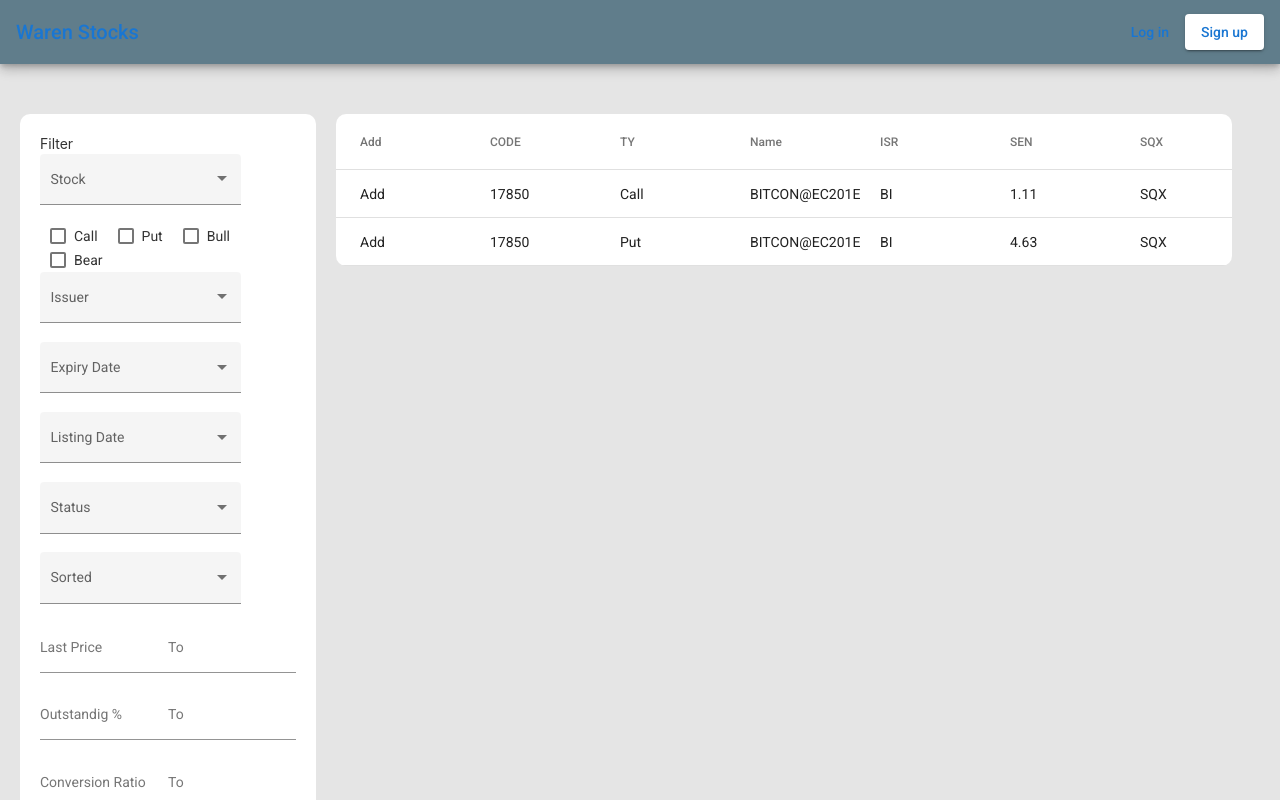
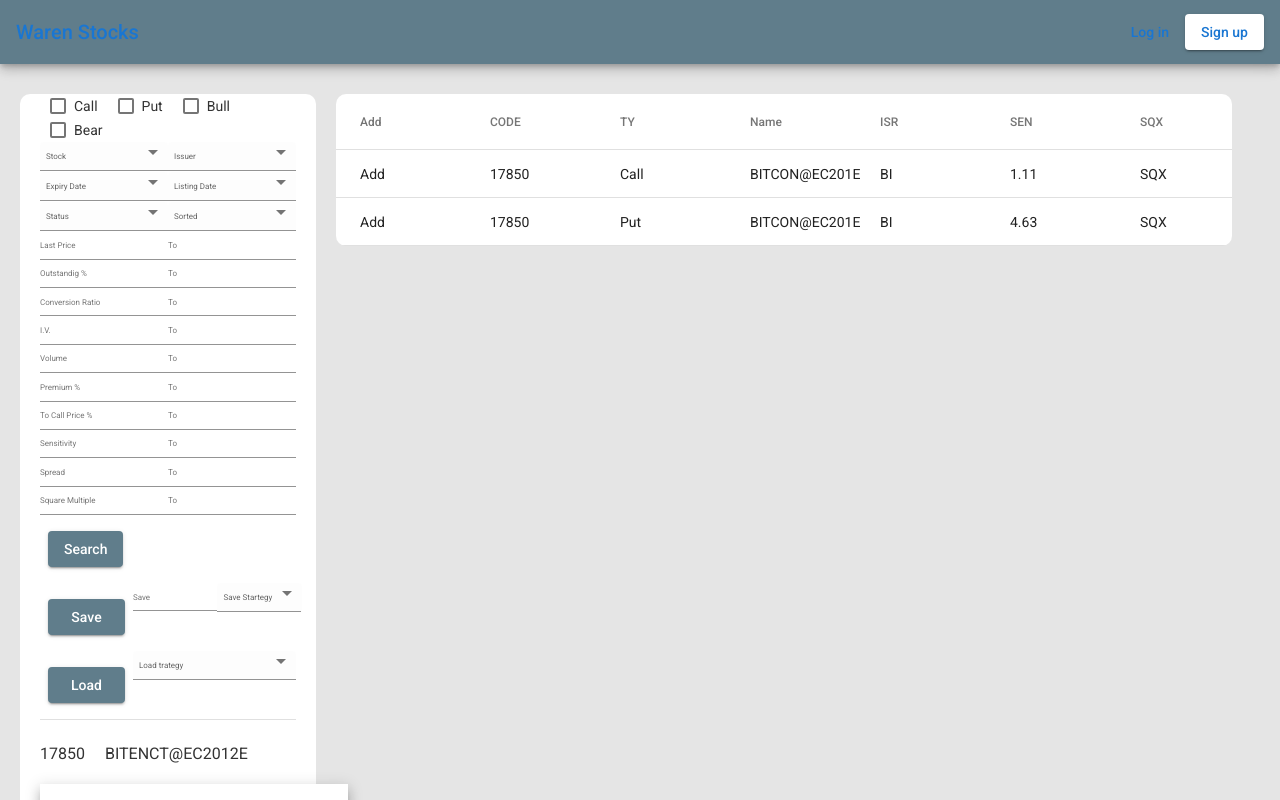
Before and after one commit to hakhan88/Stocks-Trading-Portal, an Angular app: page /stockDetails in a window 1280 px wide. Shown: the top 800 px of the page. Built offline with nearby package versions, Linux system fonts and the light colour scheme.

Commit message:
styling update to fix the filter in one page

```diff
--- a/src/app/components/stockDetails/stockDetails.component.html
+++ b/src/app/components/stockDetails/stockDetails.component.html
@@ -1,39 +1,38 @@
 <div class="main-wrapper" fxLayout="row" fxLayoutAlign="start ">
     <div [ngClass]="'filter-container'">
-        Filter
+
         <div class="vertical-form-field">
-            <div>
+            <section class="example-section">
+                <mat-checkbox class="example-margin"
+                              [(ngModel)]="checked">Call</mat-checkbox>
+                <mat-checkbox class="example-margin"
+                              [(ngModel)]="indeterminate">Put</mat-checkbox>
+                <mat-checkbox class="example-margin"
+                              [(ngModel)]="indeterminate2">Bull</mat-checkbox>
+                <mat-checkbox class="example-margin"
+                              [(ngModel)]="indeterminate3">Bear</mat-checkbox>
+            </section>
+        </div>
+
+        <div class="vertical-form-field" fxLayout="row">
             <mat-form-field appearance="fill" [ngClass]="'option-dropdown-styling'">
                 <mat-label>Stock</mat-label>
                 <mat-select [formControl]="stockControl" multiple>
                     <mat-option *ngFor="let stock of stockList" [value]="stock">{{stock}}</mat-option>
                 </mat-select>
             </mat-form-field>
-            </div>
-        </div>
-
-        <div class="vertical-form-field">
-            <section class="example-section">
-                <mat-checkbox class="example-margin" [(ngModel)]="checked">Call</mat-checkbox>
-                <mat-checkbox class="example-margin" [(ngModel)]="indeterminate">Put</mat-checkbox>
-                <mat-checkbox class="example-margin" [(ngModel)]="indeterminate2">Bull</mat-checkbox>
-                <mat-checkbox class="example-margin" [(ngModel)]="indeterminate3">Bear</mat-checkbox>
-            </section>
-        </div>
-
-        <div class="vertical-form-field">
-            <div>
-                <mat-form-field appearance="fill" [ngClass]="'option-dropdown-styling'">
+            <mat-form-field appearance="fill"
+                            [ngClass]="'option-dropdown-styling'">
                 <mat-label>Issuer</mat-label>
-                    <mat-select [formControl]="issuerControl" multiple>
-                        <mat-option *ngFor="let issuer of issuerList" [value]="issuer">{{issuer}}</mat-option>
+                <mat-select [formControl]="issuerControl"
+                            multiple>
+                    <mat-option *ngFor="let issuer of issuerList"
+                                [value]="issuer">{{issuer}}</mat-option>
                 </mat-select>
             </mat-form-field>
         </div>
-        </div>
 
-        <div class="vertical-form-field">
-            <div>
+        <div class="vertical-form-field" fxLayout="row">
             <mat-form-field appearance="fill" [ngClass]="'option-dropdown-styling'">
                 <mat-label>Expiry Date</mat-label>
                 <mat-select [formControl]="expiryDateControl" multiple>
@@ -41,24 +40,19 @@
                     </mat-option>
                 </mat-select>
             </mat-form-field>
-            </div>
-        </div>
-
-        <div class="vertical-form-field">
-            <div>
-                <mat-form-field appearance="fill" [ngClass]="'option-dropdown-styling'">
+            <mat-form-field appearance="fill"
+                            [ngClass]="'option-dropdown-styling'">
                 <mat-label>Listing Date</mat-label>
-                    <mat-select [formControl]="listingDateControl" multiple>
-                        <mat-option *ngFor="let listDate of ListingDateList" [value]="listDate">{{listDate}}
+                <mat-select [formControl]="listingDateControl"
+                            multiple>
+                    <mat-option *ngFor="let listDate of ListingDateList"
+                                [value]="listDate">{{listDate}}
                     </mat-option>
                 </mat-select>
             </mat-form-field>
         </div>
-        </div>
 
-
-        <div class="vertical-form-field">
-            <div>
+        <div class="vertical-form-field" fxLayout="row">
                 <mat-form-field [ngClass]="'option-dropdown-styling'" appearance="fill" class="no-label-field">
                     <mat-label>Status</mat-label>
                     <mat-select [formControl]="statusFilterControl">
@@ -67,20 +61,17 @@
                         </mat-option>
                     </mat-select>
                 </mat-form-field>
-            </div>
-        </div>
-
-        <div class="vertical-form-field">
-            <div>
-                <mat-form-field [ngClass]="'option-dropdown-styling'" appearance="fill" class="no-label-field">
+                <mat-form-field [ngClass]="'option-dropdown-styling'"
+                                appearance="fill"
+                                class="no-label-field">
                     <mat-label>Sorted</mat-label>
                     <mat-select [formControl]="statusFilterControl">
-                        <mat-option *ngFor="let status of sortedByOptions" [value]="status.value">
+                        <mat-option *ngFor="let status of sortedByOptions"
+                                    [value]="status.value">
                             {{status.display}}
                         </mat-option>
                     </mat-select>
                 </mat-form-field>
-            </div>
         </div>
 
         <div class="vertical-form-field">
--- a/src/app/components/stockDetails/stockDetails.component.scss
+++ b/src/app/components/stockDetails/stockDetails.component.scss
@@ -10,8 +10,8 @@ button {
     margin-bottom: 30px;
     min-width: 20%;
     background: white;
-    padding: 20px;
-    margin: 20px;
+    padding: 0px 20px;
+    margin: 0px 20px;
     border-radius: 10px;
 }
 
@@ -35,7 +35,6 @@ button {
     max-width: 70%;
     overflow-y: scroll;
     border-radius: 10px;
-    margin-top: 20px;
 }
 
 th.mat-header-cell {
@@ -64,3 +63,12 @@ th.mat-header-cell {
     border-right: 10px solid transparent !important;
     border-bottom: 20px solid blue !important;
 }
+
+::ng-deep .mat-form-field-appearance-fill .mat-form-field-flex {
+    background-color: rgb(209 209 209 / 4%) !important;
+}
+
+::ng-deep .mat-form-field-wrapper{
+   margin-bottom: -1.25em;
+   font-size: 8px !important;
+}
```
Lines whose indentation alone changed are shown as unchanged.
